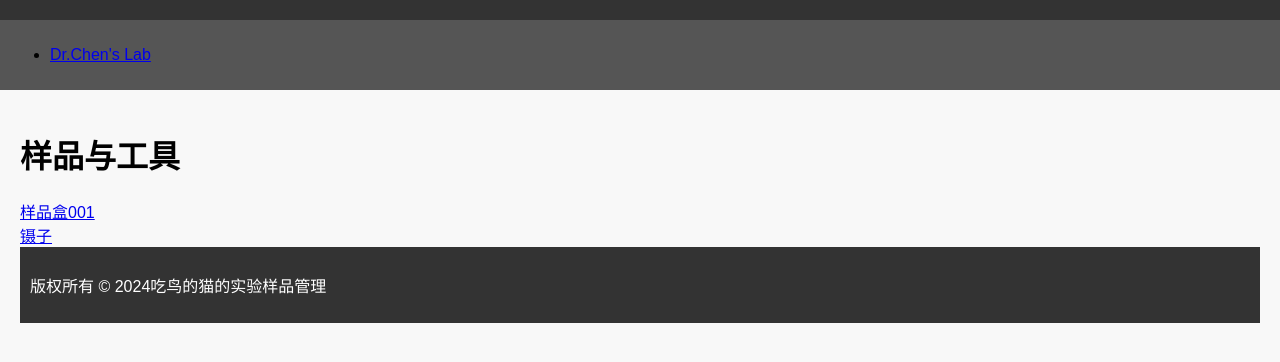
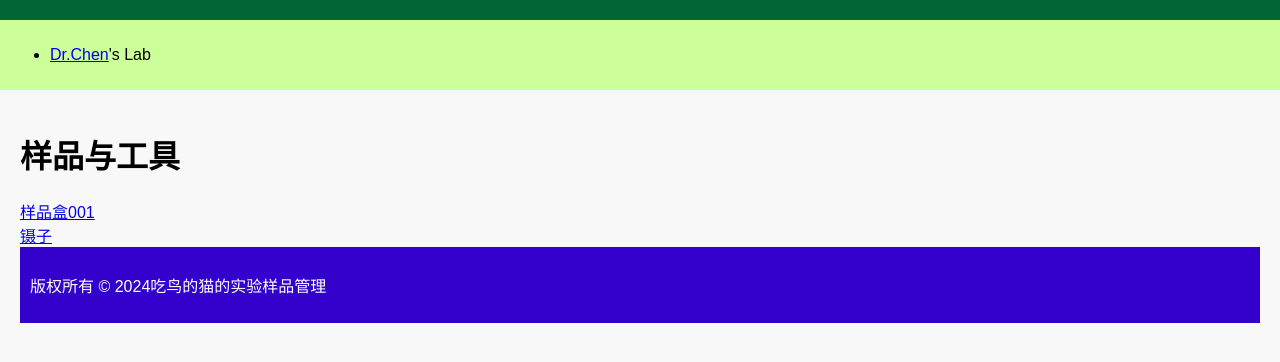
Before and after one commit to BirdeatingCat/-, a plain HTML site: page index.html in a window 1280 px wide. Drawn offline with Linux system fonts and the light colour scheme.

Commit message:
Update index.html

```diff
--- a/index.html
+++ b/index.html
@@ -11,19 +11,19 @@ padding: 0;
 background-color: #f8f8f8;
 }
 header {
-background-color: #333333;
+background-color: #006633;
 color: #ffffff;
 padding: 10px;
 }
 nav {
-background-color: #555555;
+background-color: #ccff99;
 padding: 10px;
 }
 main {
 padding: 20px;
 }
 footer {
-background-color: #333333;
+background-color: #3300cc;
 color: #fff;
 padding: 10px;
 }
@@ -36,7 +36,7 @@ padding: 10px;
 <nav>
 <ul>
 <li>
-<a href="https://faculty.sdu.edu.cn/chenfeng1/zh_CN/index.htm">Dr.Chen's Lab</a>
+<a href="https://faculty.sdu.edu.cn/chenfeng1/zh_CN/index.htm">Dr.Chen</a>'s Lab
 </li>
 </ul>
 </nav>
```
